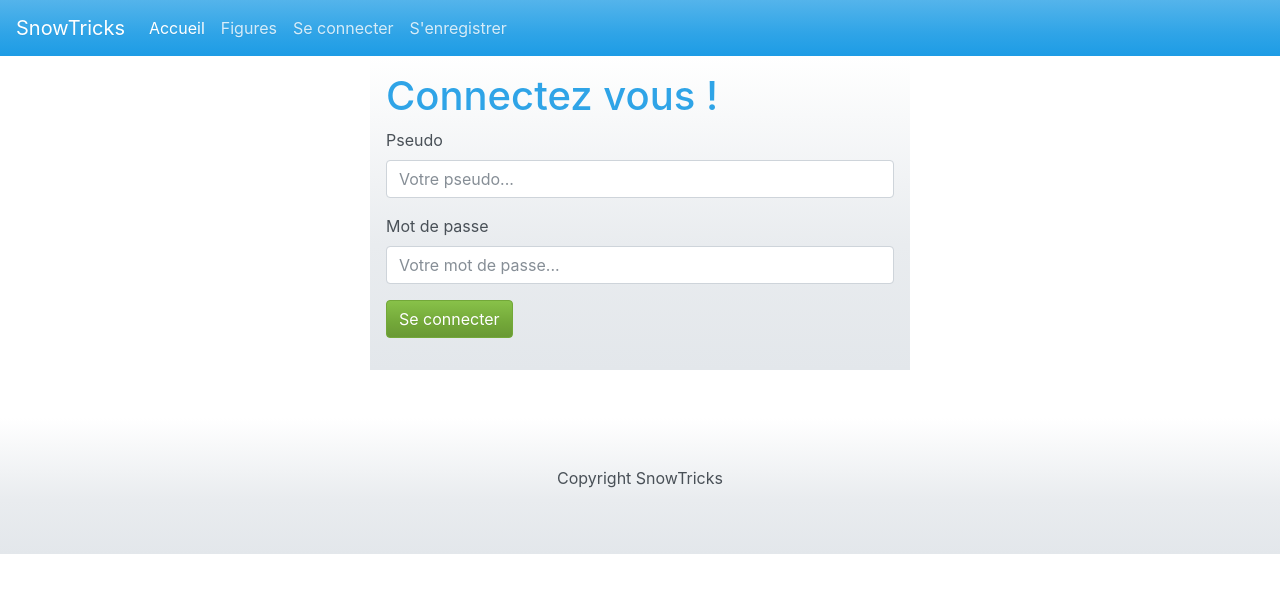
After one commit to Flawxy/PHPSymfony-project6, a Symfony app: template templates/account/login.html.twig in a window 1280 px wide. The commit adds this page. Shown: the top 593 px of the page. Run offline with Twig, Linux system fonts and the light colour scheme; the template is opened without the code that fills it, so the values that code supplies are empty; some libraries are stand-ins or nearby versions.

Commit message:
Creating & updating views
🟢 Creating account/login view ;
🟢 Creating account/registration view ;
🟠 Editing partials/header view.

```diff
--- /dev/null
+++ b/templates/account/login.html.twig
@@ -0,0 +1,36 @@
+{% extends 'base.html.twig' %}
+
+{% block title %}Connexion au site{% endblock %}
+
+{% block body %}
+<div class="container">
+    <div class="row">
+        <div class="col-md-3">&nbsp;</div>
+        <div class="col-md-6">
+            <div class="bg-light py-3 px-3">
+                <h1>Connectez vous !</h1>
+                {% if hasError %}
+                    <div class="alert alert-danger">
+                        Nom d'utilisateur ou mot de passe invalide.
+                    </div>
+                {% endif %}
+                <form action="{{ path('account_login') }}" method="post">
+                    <div class="form-group">
+                        <label for="nickname">Pseudo</label>
+                        <input type="text" name="_username" id="nickname" class="form-control"
+                               placeholder="Votre pseudo..." required value="{{ username }}">
+                    </div>
+                    <div class="form-group">
+                        <label for="password">Mot de passe</label>
+                        <input type="password" name="_password" id="password" class="form-control"
+                                placeholder="Votre mot de passe..." required>
+                    </div>
+                    <div class="form-group">
+                        <button type="submit" class="btn btn-success">Se connecter</button>
+                    </div>
+                </form>
+            </div>
+        </div>
+    </div>
+</div>
+{% endblock %}
--- a/templates/partials/header.html.twig
+++ b/templates/partials/header.html.twig
@@ -13,7 +13,7 @@
                 <a class="nav-link" href="{{ path('tricks_index') }}">Figures</a>
             </li>
             <li class="nav-item">
-                <a class="nav-link" href="#">Se connecter</a>
+                <a class="nav-link" href="{{ path('account_login') }}">Se connecter</a>
             </li>
             <li class="nav-item">
                 <a class="nav-link" href="#">S'enregistrer</a>
```
Also changed, not shown: templates/account/registration.html.twig (added, +14 -0 lines).
